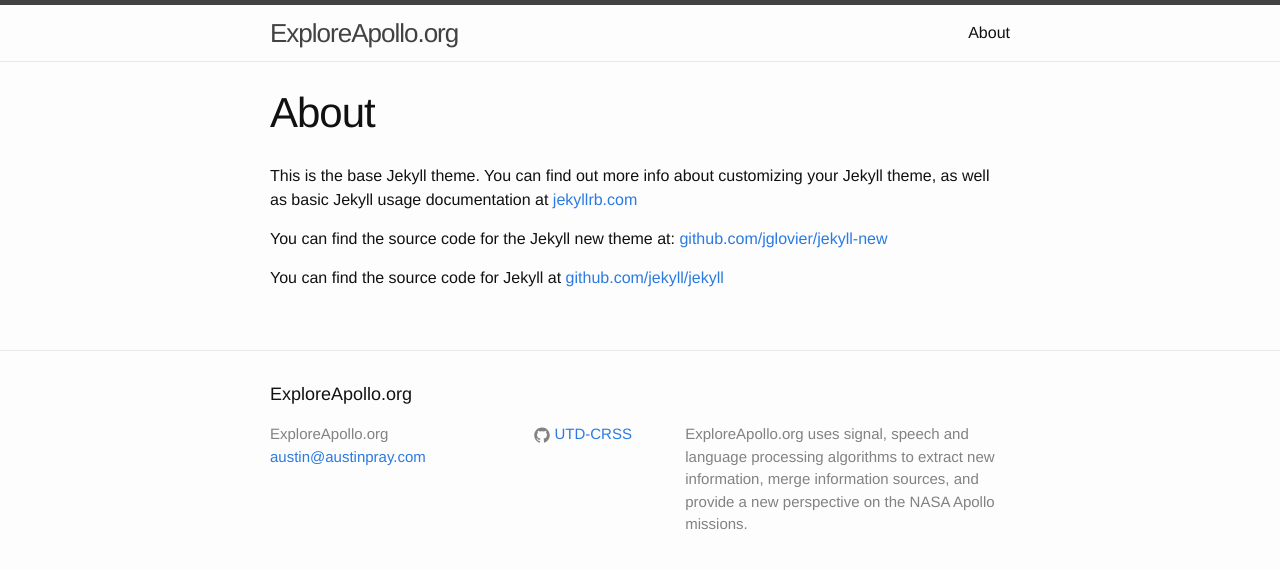
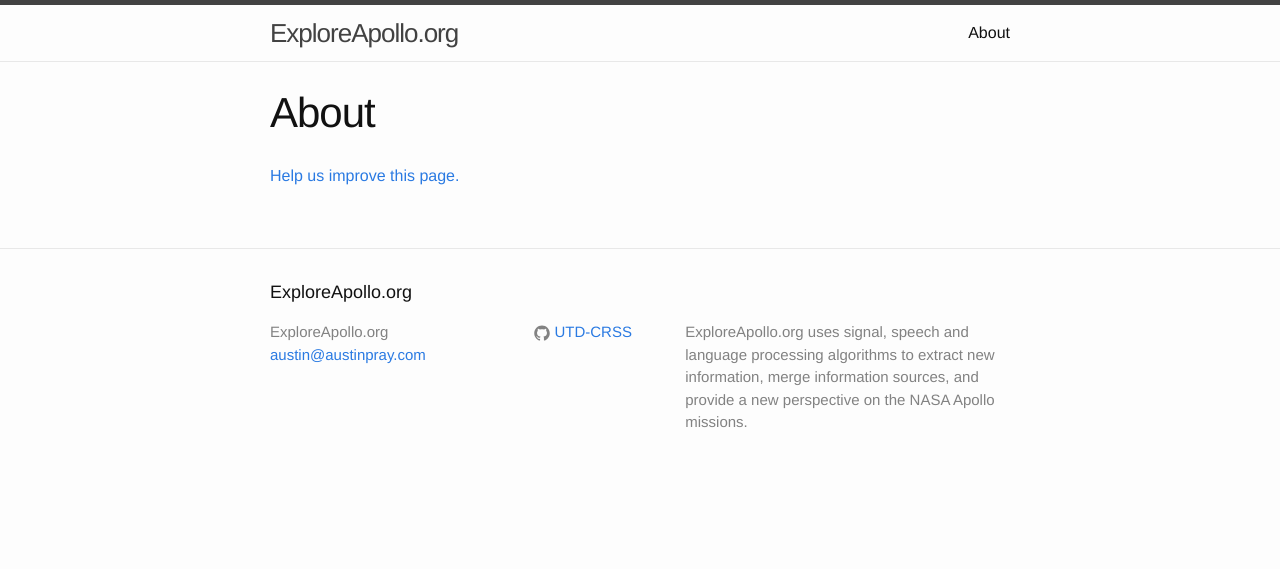
Before and after one commit to UTD-CRSS/exploreapollo.org, a Jekyll site: the page built from about.md, in a window 1280 px wide. Shown: the top 569 px of the page. Built offline with Jekyll 4.4.1, drawn with Linux system fonts in a browser that asks for light colours.

Commit message:
remove boilerplate

```diff
--- a/about.md
+++ b/about.md
@@ -4,8 +4,4 @@
 permalink: /about/
 ---
 
-This is the base Jekyll theme. You can find out more info about customizing your Jekyll theme, as well as basic Jekyll usage documentation at [jekyllrb.com](http://jekyllrb.com/)
-
-You can find the source code for the Jekyll new theme at: [github.com/jglovier/jekyll-new](https://github.com/jglovier/jekyll-new)
-
-You can find the source code for Jekyll at [github.com/jekyll/jekyll](https://github.com/jekyll/jekyll)
+[Help us improve this page.](https://github.com/UTD-CRSS/exploreapollo.org)
```
